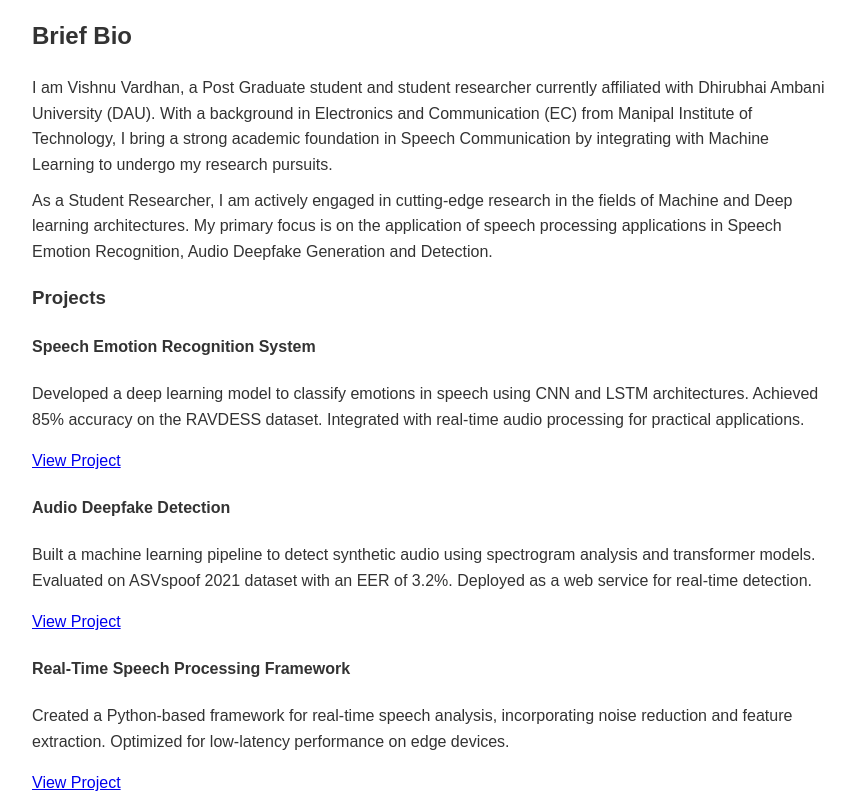
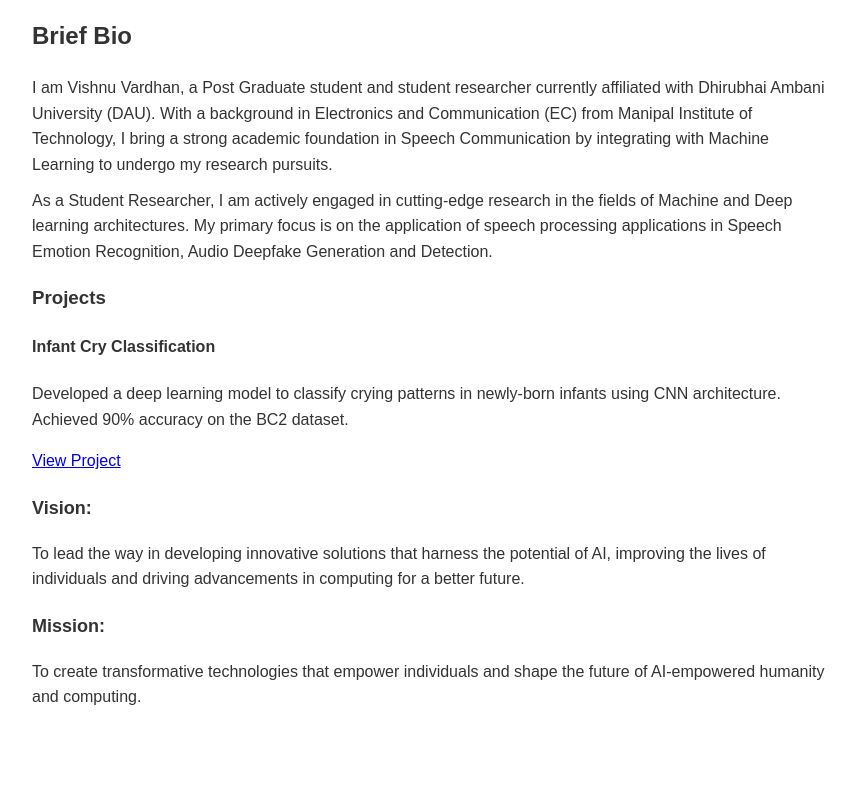
Before and after one commit to V1shnu127/v1shnu127.github.io, a plain HTML site: page index.html in a window 1280 px wide. Shown: the part 248-1047 px from the top of the page, without its empty margins (208-1063 px from the left). After the commit the page ends 978 px from the top, so only its background shows below. Drawn offline with Linux system fonts and the light colour scheme.

Commit message:
Update index.html

```diff
--- a/index.html
+++ b/index.html
@@ -129,11 +129,11 @@
         <div class="projects" id="projects">
             <h3>Projects</h3>
             <div class="project-item">
-                <h4>Speech Emotion Recognition System</h4>
-                <p>Developed a deep learning model to classify emotions in speech using CNN and LSTM architectures. Achieved 85% accuracy on the RAVDESS dataset. Integrated with real-time audio processing for practical applications.</p>
-                <a href="https://github.com/V1shnu127/speech-emotion-recognition" target="_blank">View Project</a>
+                <h4>Infant Cry Classification</h4>
+                <p>Developed a deep learning model to classify crying patterns in newly-born infants using CNN architecture. Achieved 90% accuracy on the BC2 dataset.</p>
+                <a href="https://github.com/V1shnu127/Infant_Cry_Classification" target="_blank">View Project</a>
             </div>
-            <div class="project-item">
+<!--             <div class="project-item">
                 <h4>Audio Deepfake Detection</h4>
                 <p>Built a machine learning pipeline to detect synthetic audio using spectrogram analysis and transformer models. Evaluated on ASVspoof 2021 dataset with an EER of 3.2%. Deployed as a web service for real-time detection.</p>
                 <a href="https://github.com/V1shnu127/audio-deepfake-detection" target="_blank">View Project</a>
@@ -142,7 +142,7 @@
                 <h4>Real-Time Speech Processing Framework</h4>
                 <p>Created a Python-based framework for real-time speech analysis, incorporating noise reduction and feature extraction. Optimized for low-latency performance on edge devices.</p>
                 <a href="https://github.com/V1shnu127/speech-processing-framework" target="_blank">View Project</a>
-            </div>
+            </div> -->
         </div>
 
         <div class="vision">
```
